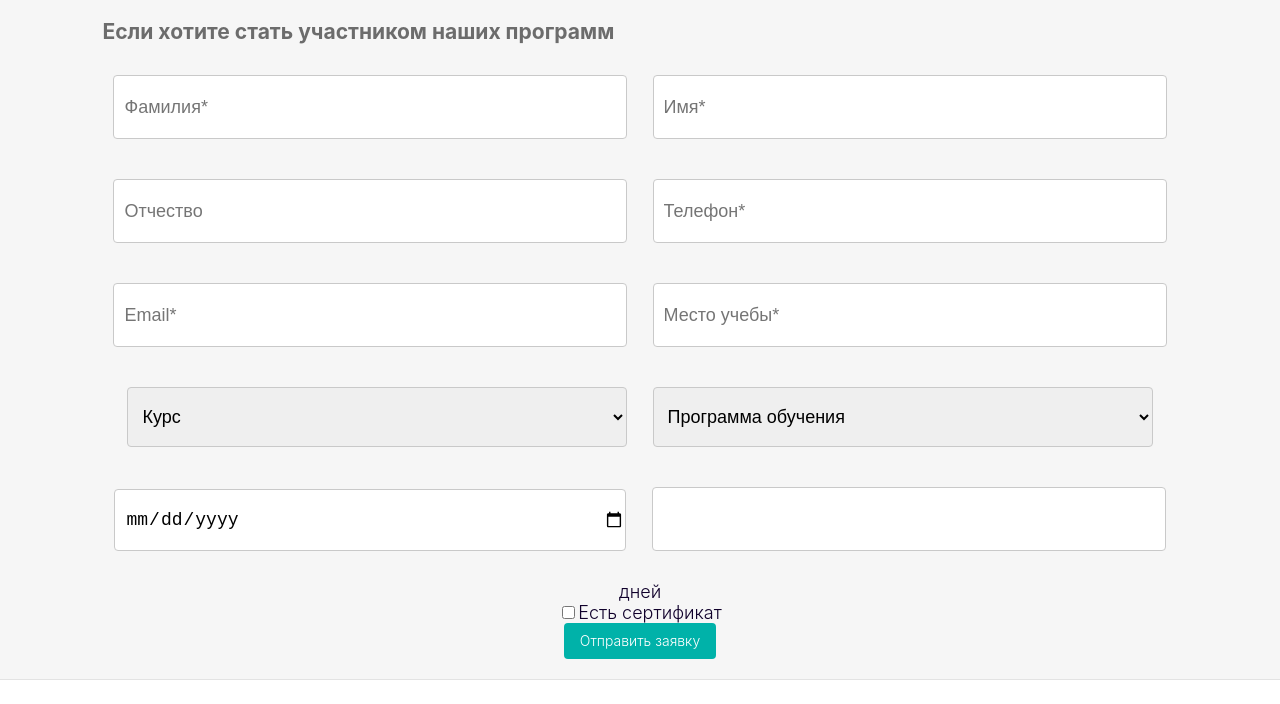
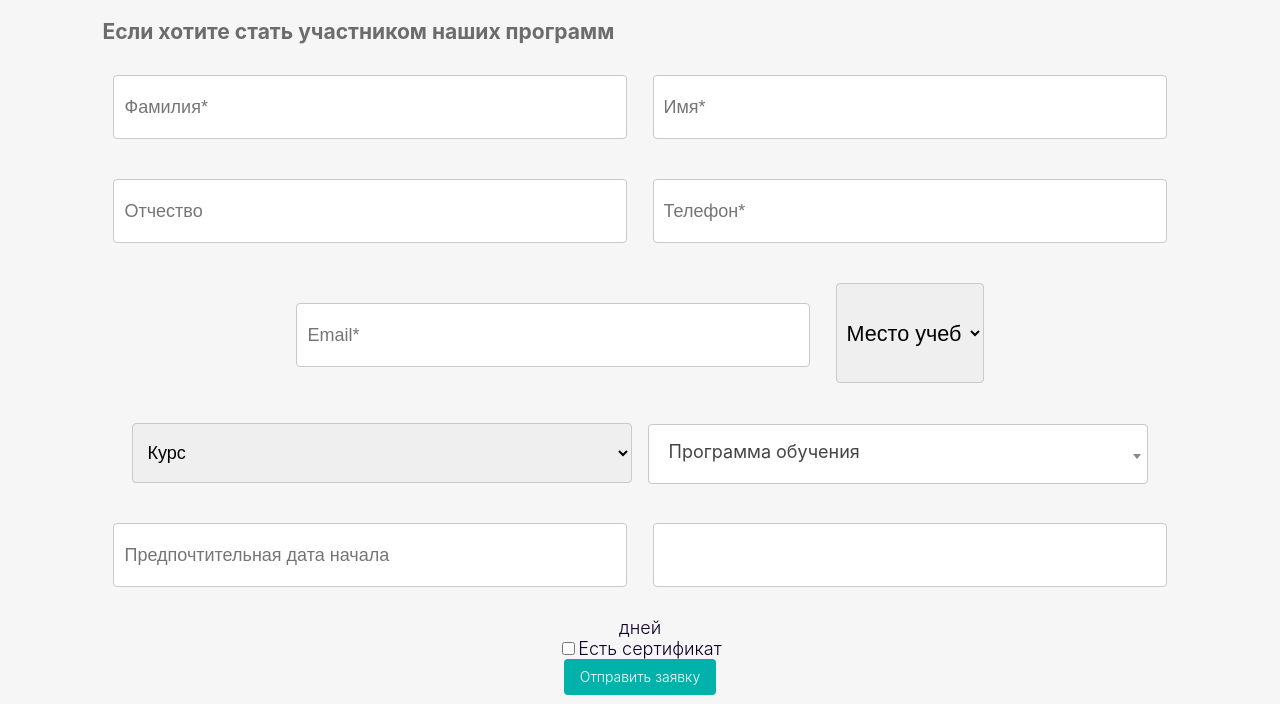
Before and after one commit to lyaguh/bumblebeeflightFront, a website: page university.html in a window 1280 px wide. Shown: the part 1228-1932 px from the top of the page. Drawn offline with nearby package versions, Linux system fonts and the light colour scheme.

Commit message:
fixed inputs but style is broken

```diff
--- a/downloadApplications.js
+++ b/downloadApplications.js
@@ -1,4 +1,4 @@
-let serverURL='https://197a-178-207-91-7.eu.ngrok.io'
+let serverURL='https://917c-178-204-72-23.eu.ngrok.io'
 if (!window.jQuery) {
 	document.write('<script src="https://yastatic.net/jquery/3.3.1/jquery.min.js"></script>')
   }
@@ -11,7 +11,7 @@ $(document).ready(function() {
 	});
     $('#college').select2({
         ajax: {
-          url: 'https://25db-178-204-72-23.eu.ngrok.io/api/College',
+          url: 'https://917c-178-204-72-23.eu.ngrok.io/api/College',
           processResults: function (data) {
             return {
               results: data
--- a/grantCSS.css
+++ b/grantCSS.css
@@ -96,3 +96,34 @@
         margin: 10px 0 20px 0px;
     }
 }
+
+
+
+.select2-container--default .select2-selection--single{
+    text-align: left;
+    padding-top: 13px;
+    padding-left: 12px;
+    font-size: 18px;
+    height: 60px;
+    width: 500px;
+    font-weight: 400;
+    border-radius: 4px;
+    /* margin: 10px 0 30px 10px; */
+    border: 1px solid #c9c9c9;
+    color: #757575;
+
+}
+
+/* .select2-container--default .select2-dropdown .select2-dropdown--below{
+    width: 530px;
+}
+
+.select2-container--default .select2-dropdown .select2-dropdown--above{
+    width: 530px;
+} */
+
+.select2-container--default .select2-selection--single .select2-selection__arrow {
+    color: #000;
+    padding-top: 35px;
+
+}
--- a/script.js
+++ b/script.js
@@ -1,25 +1,51 @@
+
+if (!window.jQuery) {
+	document.write('<script src="https://yastatic.net/jquery/3.3.1/jquery.min.js"></script>')
+  }
+
+$(document).ready(function() {
+	$('#courseDirection').select2({
+		placeholder: "Направление учебных курсов",
+		maximumSelectionLength: 2,
+		language: "ru"
+	});
+    $('#college').select2({
+		dropdownCssClass : 'bigdrop',
+		containerCssClass: 'bigselect',
+        ajax: {
+          url: 'https://08d6-178-207-91-7.eu.ngrok.io/api/College',
+          processResults: function (data) {
+            return {
+				tags:true,
+              results: data
+            };
+          }
+        }
+      });
+});
+
+
+
+
 const applicationForm = document.forms.application;
 var fileInput = document.querySelector('input[type="file"]')
 var dropZone = document.getElementById('applicationForm');
-var maxFileSize = 3000000;
+var maxFileSize = 4000000;
 var listOfFiles = document.getElementById('listOfFiles')
 var existedFiles = Array.from(fileInput.files)
 var title = document.getElementsByTagName("title")[0].innerHTML
 
-// if (!window.jQuery) {
-// 	document.write('<script src="https://yastatic.net/jquery/3.3.1/jquery.min.js"></script>')
-//   }
 
 
-
-
+	console.log('https://917c-178-204-72-23.eu.ngrok.io'+applicationForm.action.slice(6))
 
 
 function sendForm() {
-	const urlToBack = 'https://0b9c-178-207-91-7.eu.ngrok.io/api/probation'
+	const urlToBack = 'https://917c-178-204-72-23.eu.ngrok.io'
+
 	// prompt('Введите URL до эндпоинта');
 	const xhr = new XMLHttpRequest();
-	xhr.open('POST', urlToBack + applicationForm.action);
+	xhr.open('POST', urlToBack + applicationForm.action.slice(6));
 
 	// xhr.setRequestHeader("Content-type", "application/json; charset=utf-8");
 	xhr.onload = () => {
--- a/style.css
+++ b/style.css
@@ -1243,3 +1243,19 @@ main section{
     font-weight:600;
     cursor: pointer;
 }
+
+#college {
+    padding:6px;
+    height: 100px;
+    width: 148px;
+    font-size: 1.2em;
+    position: relative;
+}
+
+.bigdrop {
+    width: 500px !important;
+}
+
+.bigselect {
+    width: 500px !important;
+}
--- a/university.html
+++ b/university.html
@@ -7,7 +7,7 @@
     <meta name="viewport" content="width=device-width, initial-scale=1.0">
     <title>Курсы</title>
     <script defer src="https://yastatic.net/jquery/3.3.1/jquery.min.js"></script>
-    <script async src="script.js"></script>
+    <script defer src="script.js"></script>
     <link href="https://cdn.jsdelivr.net/npm/select2@4.1.0-rc.0/dist/css/select2.min.css" rel="stylesheet" />
     <script defer src="https://cdn.jsdelivr.net/npm/select2@4.1.0-rc.0/dist/js/select2.min.js"></script>
 
@@ -361,13 +361,16 @@
             <h2>Заполните форму обратной связи</h2>
             <h3>Если хотите стать участником наших программ</h3>
         </div>
-        <form id="applicationForm" name="application" method="post" action="/api/universityForm">
+        <form id="applicationForm" name="application" method="post" action="/api/university">
             <input class="left" type="text" name="Secondname" placeholder="Фамилия*" required pattern="[А-Яа-яЁё]{1,}">
             <input class="right" type="text" name="Firstname" placeholder="Имя*" required pattern="[А-Яа-яЁё]{1,}">
             <input class="left" type="text" name="Patronymic" placeholder="Отчество" pattern="[А-Яа-яЁё]{1,}">
             <input class="right" type="text" name="Phone" placeholder="Телефон*" required pattern="((8|\+7?)[\- ]?)?(\(?\d{3}\)?[\- ]?)?([\d\- ]{7,10})">
             <input class="left email" type="email" name="Email" placeholder="Email*" required>
-            <input class="input_app right" type="text" name="College" placeholder="Место учебы*" required>
+            <select class="input_app right" name="college" id="college">
+                <option value="" selected disabled>Место учебы</option>
+                </select>
+            <!-- <input class="input_app right" type="text" name="College" placeholder="Место учебы*" required> -->
 
             <select class="left" name="course" id="course" required >
                 <option value="" disabled selected>Курс</option>
@@ -437,7 +440,8 @@
 
 
             </select>
-            <input class="left" type="date" name="startDate" id="startDate">
+            <input class="left" type="text" name="startDate" id="startDate" placeholder="Предпочтительная дата начала" onfocus="(this.type='date')" onblur="(this.type='text')">
+
             <input class="right" type="number" name="duration">дней
             <div class="flex-auto relative">
                 <!---->
--- a/universityCSS.css
+++ b/universityCSS.css
@@ -76,3 +76,33 @@ position: relative;
         margin: 10px 0 30px 0;
     }
 }
+
+
+.select2-container--default .select2-selection--single{
+    text-align: left;
+    padding-top: 13px;
+    padding-left: 12px;
+    font-size: 18px;
+    height: 60px;
+    width: 500px;
+    font-weight: 400;
+    border-radius: 4px;
+    /* margin: 10px 0 30px 10px; */
+    border: 1px solid #c9c9c9;
+    color: #757575;
+
+}
+
+/* .select2-container--default .select2-dropdown .select2-dropdown--below{
+    width: 530px;
+}
+
+.select2-container--default .select2-dropdown .select2-dropdown--above{
+    width: 530px;
+} */
+
+.select2-container--default .select2-selection--single .select2-selection__arrow {
+    color: #000;
+    padding-top: 35px;
+
+}
```
Also changed, not shown: applications.html (+1 -1 lines), grant.html (+22 -6 lines), practice.html (+7 -2 lines).
